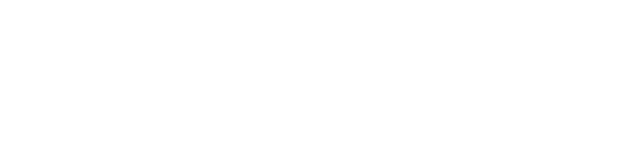
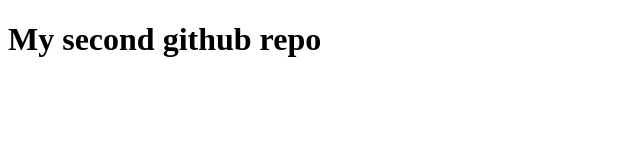
Before and after one commit to sanjit00/my-second-repo-, a plain HTML site: page index.html in a window 1280 px wide. Shown: the whole page, without its empty margins (0-640 px from the left). Drawn offline with Linux system fonts and the light colour scheme.

Commit message:
added header

```diff
--- a/index.html
+++ b/index.html
@@ -7,6 +7,6 @@
     <title>My Second Github Repo</title>
 </head>
 <body>
-
+    <h1>My second github repo</h1>
 </body>
 </html>
```
